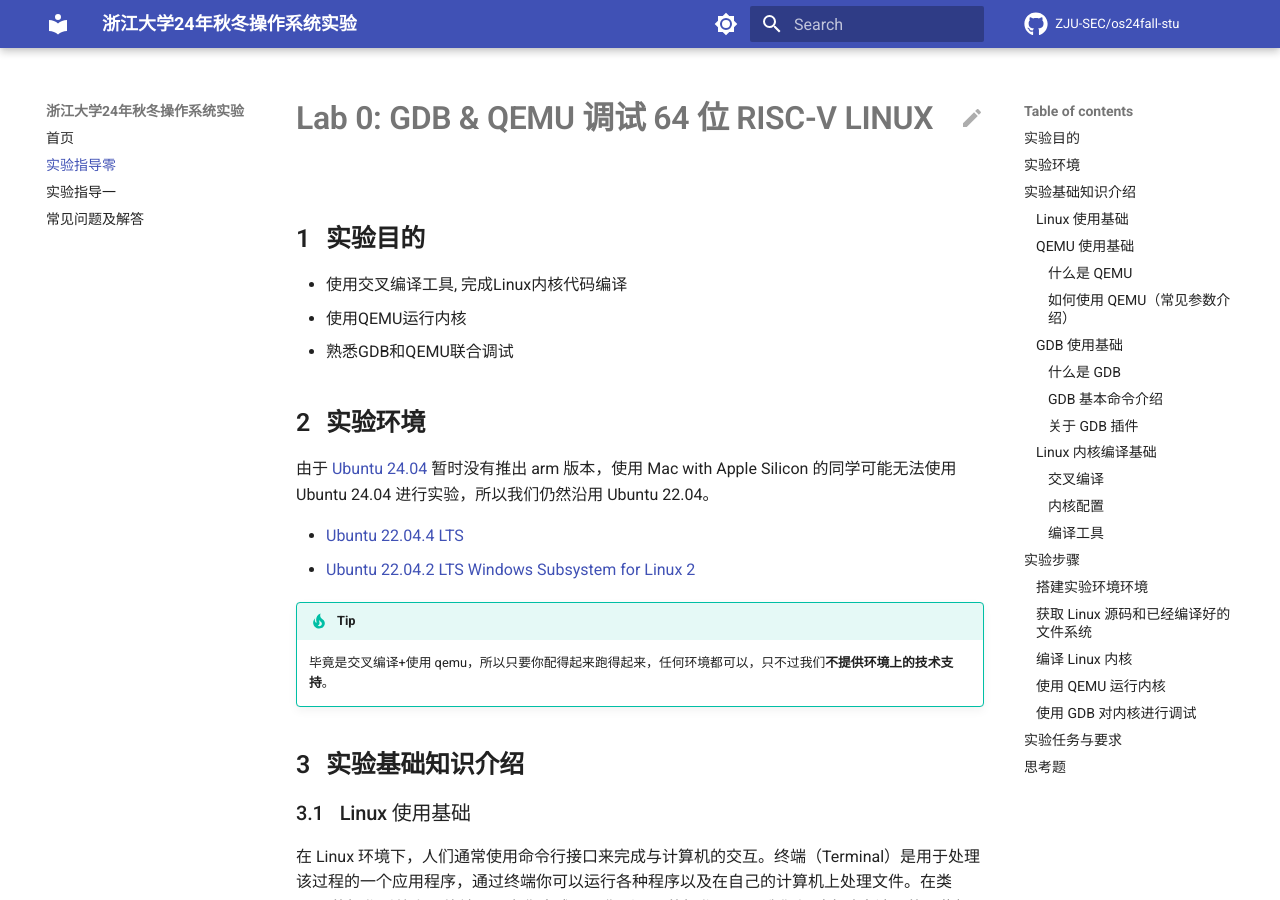
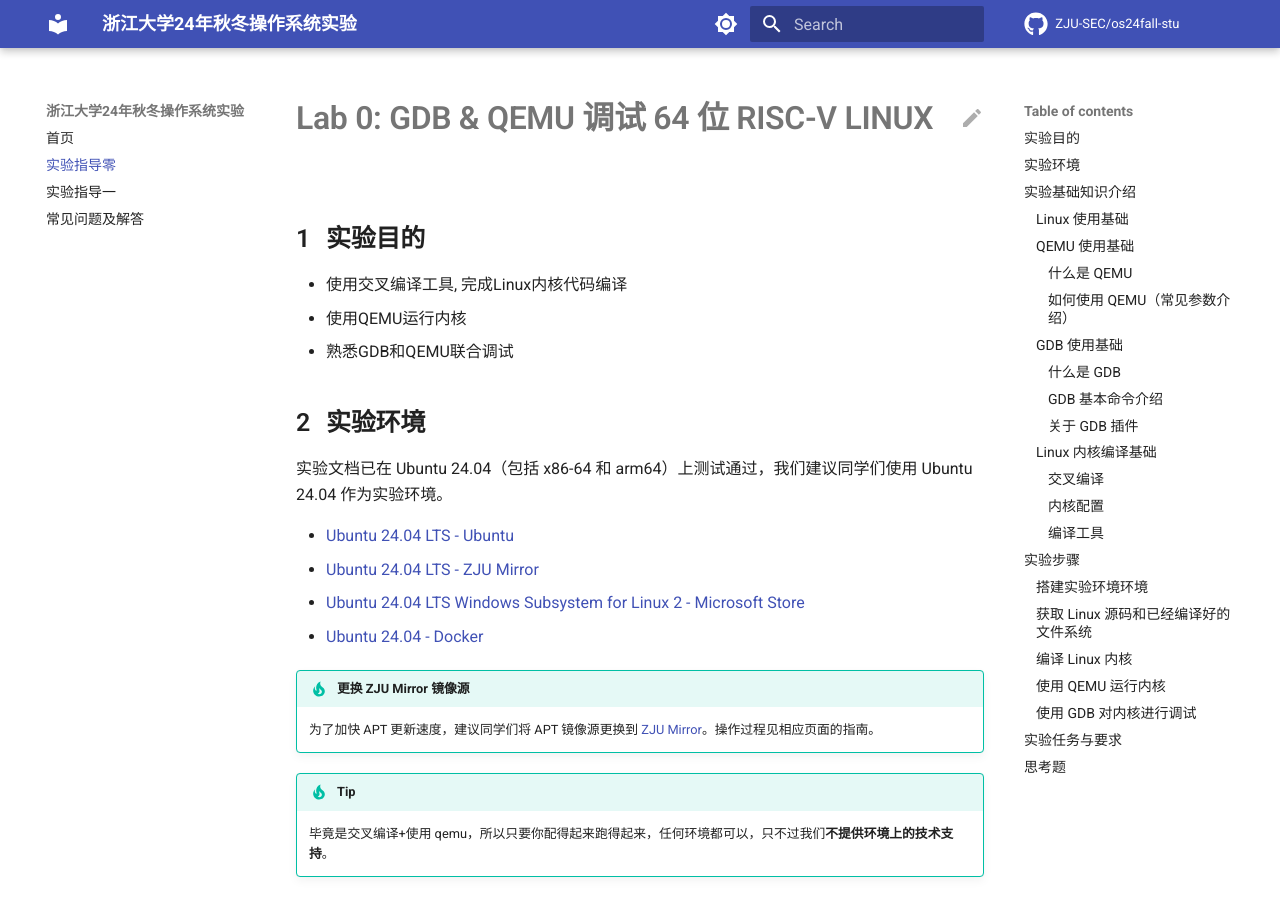
Before and after one commit to ZJU-SEC/os24fall-stu, an MkDocs documentation site: the page built from docs/lab0.md, in a window 1280 px wide and 900 px high. Built offline with MkDocs 1.6.1 and Material for MkDocs 9.7.7, drawn with Linux system fonts in a browser that asks for light colours; some web fonts are replaced; comment, search, counter and statistics services are not loaded.

Commit message:
feat: support ubuntu 24.04

```diff
--- a/docs/lab0.md
+++ b/docs/lab0.md
@@ -7,10 +7,17 @@
 - 熟悉GDB和QEMU联合调试
 
 ## 实验环境
-由于 [Ubuntu 24.04](https://ubuntu.com/blog/tag/ubuntu-24-04-lts) 暂时没有推出 arm 版本，使用 Mac with Apple Silicon 的同学可能无法使用 Ubuntu 24.04 进行实验，所以我们仍然沿用 Ubuntu 22.04。
 
-- [Ubuntu 22.04.4 LTS](https://releases.ubuntu.com/jammy/)
-- [Ubuntu 22.04.2 LTS Windows Subsystem for Linux 2](https://www.microsoft.com/store/productId/9PN20MSR04DW)
+实验文档已在 Ubuntu 24.04（包括 x86-64 和 arm64）上测试通过，我们建议同学们使用 Ubuntu 24.04 作为实验环境。
+
+- [Ubuntu 24.04 LTS - Ubuntu](https://releases.ubuntu.com/noble)
+- [Ubuntu 24.04 LTS - ZJU Mirror](https://mirrors.zju.edu.cn/ubuntu-releases/24.04/)
+- [Ubuntu 24.04 LTS Windows Subsystem for Linux 2 - Microsoft Store](https://apps.microsoft.com/detail/9nz3klhxdjp5)
+- [Ubuntu 24.04 - Docker](https://hub.docker.com/layers/library/ubuntu/noble/images/sha256-77d57fd89366f7d16615794a5b53e124d742404e20f035c22032233f1826bd6a?context=explore)
+
+!!! tip "更换 ZJU Mirror 镜像源"
+
+    为了加快 APT 更新速度，建议同学们将 APT 镜像源更换到 [ZJU Mirror](https://mirrors.zju.edu.cn/docs/ubuntu/)。操作过程见相应页面的指南。
 
 !!! tip
     毕竟是交叉编译+使用 qemu，所以只要你配得起来跑得起来，任何环境都可以，只不过我们**不提供环境上的技术支持**。
```
